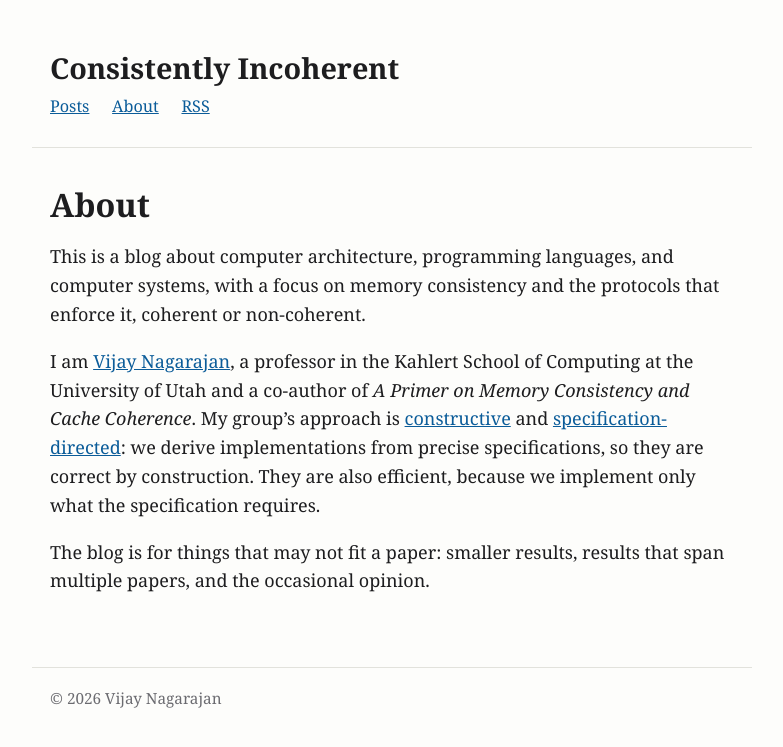
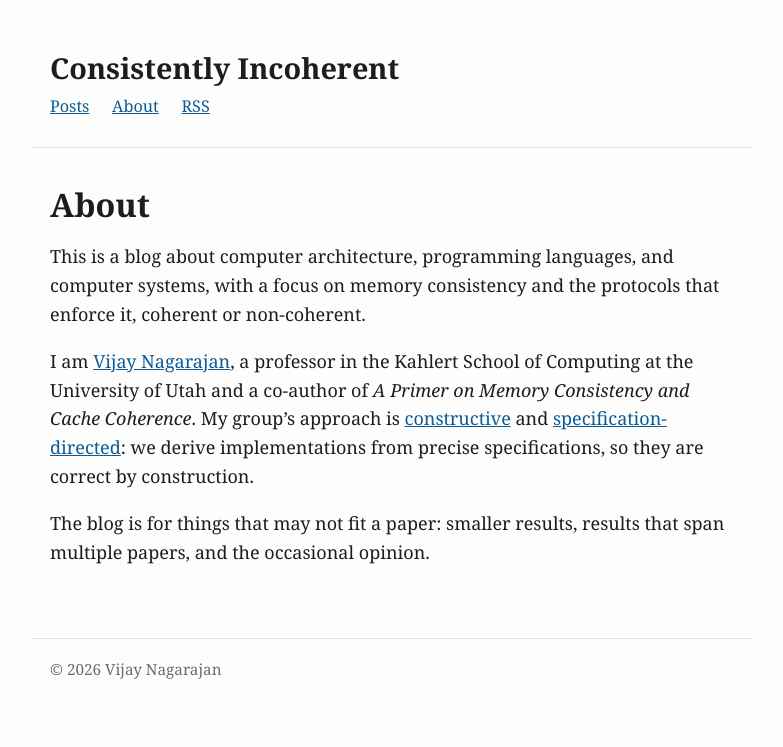
Before and after one commit to vijay-nagarajan/blog, a Jekyll site: the page built from about.md, in a window 1280 px wide. Shown: the top 747 px of the page, without its empty margins (248-1031 px from the left). Built offline with Jekyll 4.4.1, drawn with Linux system fonts in a browser that asks for light colours.

Commit message:
About page: drop efficiency sentence

```diff
--- a/about.md
+++ b/about.md
@@ -5,6 +5,6 @@ permalink: /about/
 ---
 This is a blog about computer architecture, programming languages, and computer systems, with a focus on memory consistency and the protocols that enforce it, coherent or non-coherent.
 
-I am [Vijay Nagarajan](https://users.cs.utah.edu/~vijay/), a professor in the Kahlert School of Computing at the University of Utah and a co-author of *A Primer on Memory Consistency and Cache Coherence*. My group's approach is [constructive](https://www.cs.utexas.edu/~EWD/transcriptions/EWD02xx/EWD209.html) and [specification-directed](https://cacm.acm.org/opinion/who-builds-a-house-without-drawing-blueprints/): we derive implementations from precise specifications, so they are correct by construction. They are also efficient, because we implement only what the specification requires.
+I am [Vijay Nagarajan](https://users.cs.utah.edu/~vijay/), a professor in the Kahlert School of Computing at the University of Utah and a co-author of *A Primer on Memory Consistency and Cache Coherence*. My group's approach is [constructive](https://www.cs.utexas.edu/~EWD/transcriptions/EWD02xx/EWD209.html) and [specification-directed](https://cacm.acm.org/opinion/who-builds-a-house-without-drawing-blueprints/): we derive implementations from precise specifications, so they are correct by construction.
 
 The blog is for things that may not fit a paper: smaller results, results that span multiple papers, and the occasional opinion.
```
